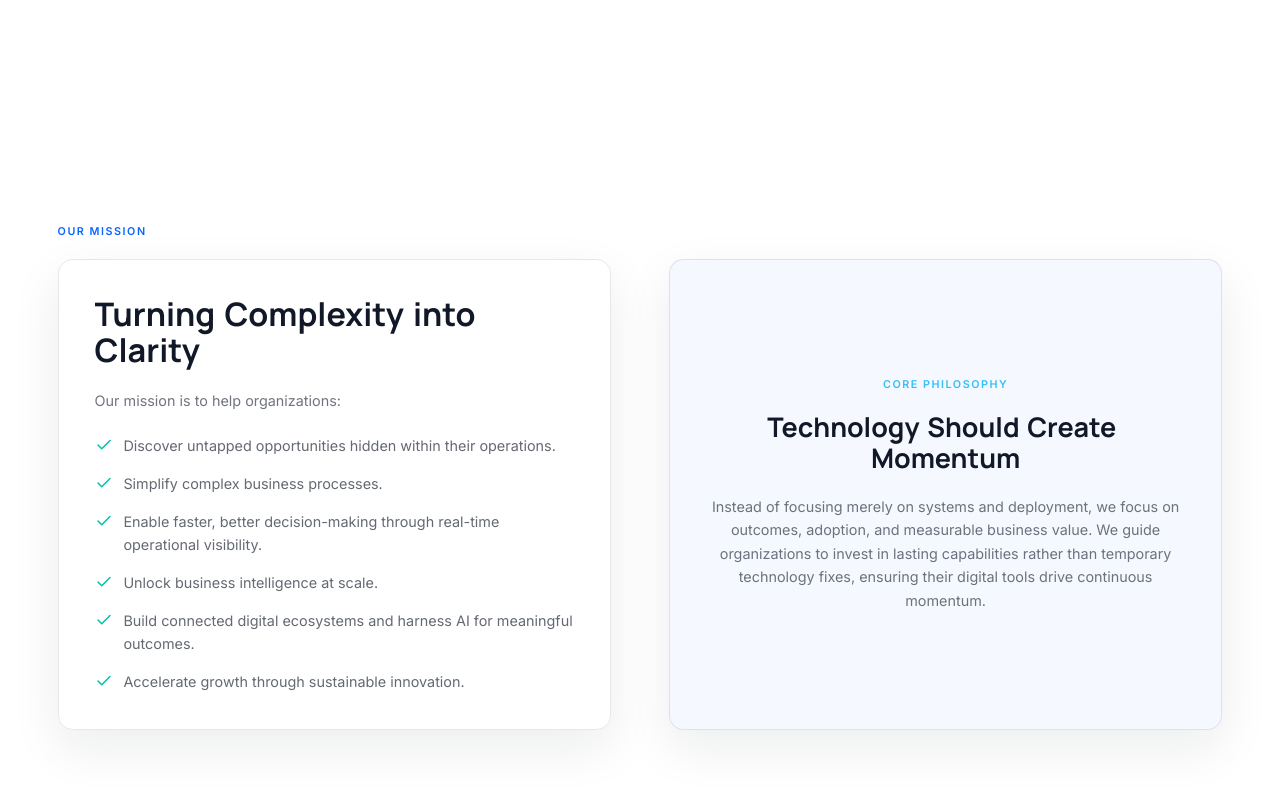
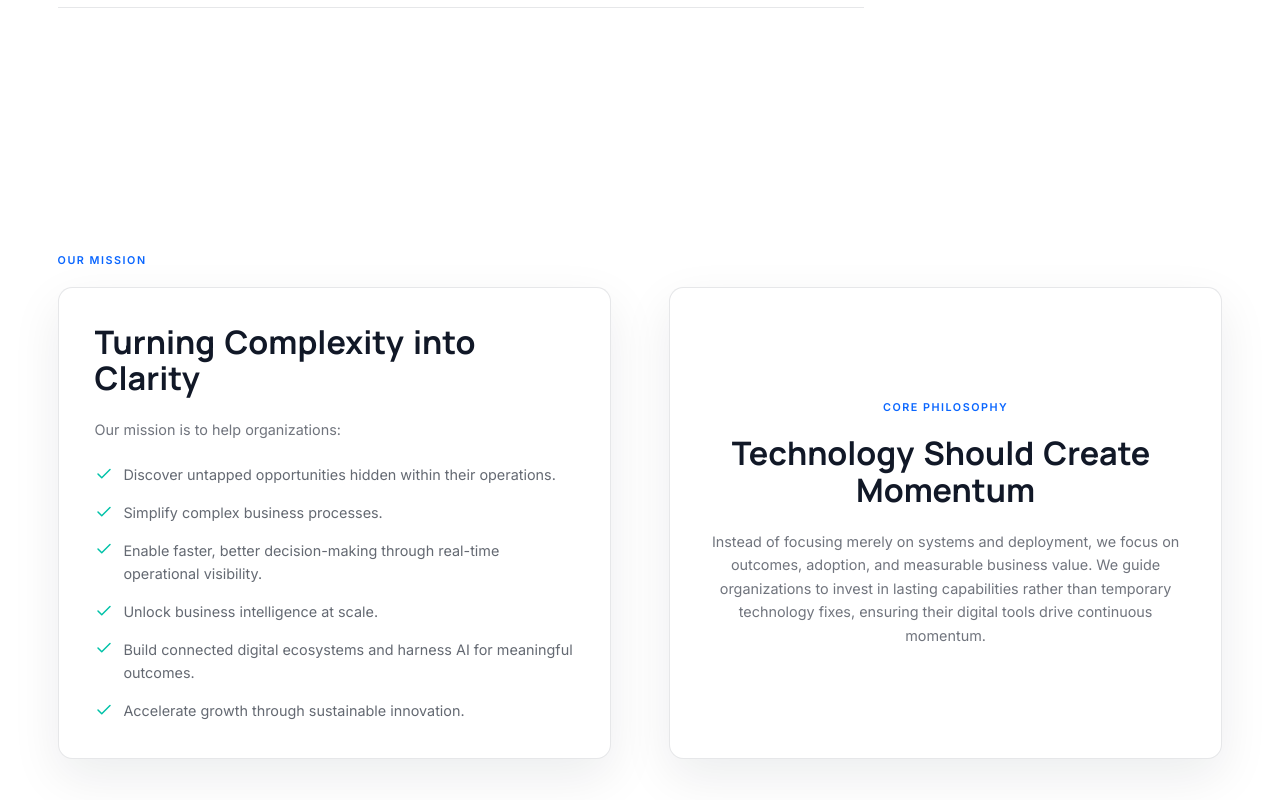
Before and after one commit to sujith892/MLabs, a Next.js app: page / in a window 1280 px wide. Shown: the part 1240-2040 px from the top of the page. Built offline with nearby package versions, Linux system fonts and the light colour scheme.

Commit message:
Font changes

```diff
--- a/components/sections/CorePhilosophy.tsx
+++ b/components/sections/CorePhilosophy.tsx
@@ -4,7 +4,7 @@ import { philosophy } from "@/content/philosophy";
 export default function CorePhilosophy() {
   return (
     <QuoteBanner eyebrow={philosophy.eyebrow}>
-      <p className="font-bold mb-4">{philosophy.heading}</p>
+      <p className="mb-4 font-bold text-deepblue">{philosophy.heading}</p>
       <p className="text-lg md:text-xl font-body font-normal text-white/70">{philosophy.body}</p>
     </QuoteBanner>
   );
--- a/components/sections/Hero.tsx
+++ b/components/sections/Hero.tsx
@@ -51,7 +51,7 @@ export default function Hero() {
     <section
       id="top"
       ref={heroRef}
-      className="relative flex flex-col justify-center overflow-hidden bg-white px-6 pb-32 pt-40 md:px-16 md:pb-40"
+      className="relative flex flex-col justify-center overflow-hidden bg-white px-6 pb-40 pt-40 md:px-16 md:pb-48"
     >
       <div className="container relative grid gap-12 md:grid-cols-[1.15fr_0.85fr] md:items-start md:gap-16">
         <div>
--- a/components/sections/MissionVision.tsx
+++ b/components/sections/MissionVision.tsx
@@ -35,7 +35,7 @@ export default function MissionVision() {
   );
 
   return (
-    <section id="mission" ref={sectionRef} className="bg-white px-6 py-28 md:px-16">
+    <section id="mission" ref={sectionRef} className="bg-white px-6 pb-44 pt-28 md:px-16">
       <div className="container">
         <p className="eyebrow mb-5">{mission.eyebrow}</p>
         <div className="grid items-stretch gap-16 lg:grid-cols-2">
@@ -45,10 +45,7 @@ export default function MissionVision() {
             whileInView={{ opacity: 1, x: 0 }}
             viewport={{ once: true, margin: "-15%" }}
             transition={{ duration: 0.7, ease: [0.16, 1, 0.3, 1] }}
-            className="h-full rounded-2xl border border-ink/10 p-10 shadow-[0_18px_50px_rgba(17,24,39,0.08)] transition-shadow"
-            style={{
-              backgroundColor: "color-mix(in srgb, #0a66ff calc(var(--fill, 1) * 4%), transparent)",
-            }}
+            className="h-full rounded-2xl border border-ink/10 bg-white p-10 shadow-[0_18px_50px_rgba(17,24,39,0.08)] transition-shadow"
           >
             <h2 className="font-display font-bold text-3xl md:text-4xl leading-[1.1] text-ink mb-6">
               <WordReveal text={mission.heading} />
@@ -70,12 +67,12 @@ export default function MissionVision() {
           whileInView={{ opacity: 1, x: 0 }}
           viewport={{ once: true, margin: "-15%" }}
           transition={{ duration: 0.7, delay: 0.1, ease: [0.16, 1, 0.3, 1] }}
-          className="h-full rounded-2xl border border-ink/10 bg-[color-mix(in_srgb,#0a66ff_4%,transparent)] p-10 text-center text-ink shadow-[0_18px_50px_rgba(17,24,39,0.08)] transition-shadow flex flex-col items-center justify-center"
+          className="h-full rounded-2xl border border-ink/10 bg-white p-10 text-center text-ink shadow-[0_18px_50px_rgba(17,24,39,0.08)] transition-shadow flex flex-col items-center justify-center"
         >
-          <p className="eyebrow mb-5" style={{ color: "#38bdf8" }}>
+          <p className="eyebrow mb-5" style={{ color: "#0A66FF" }}>
             {philosophy.eyebrow}
           </p>
-          <h2 className="max-w-xl font-display font-bold text-3xl leading-[1.15] mb-6 text-ink">
+          <h2 className="max-w-xl font-display font-bold text-4xl leading-[1.15] mb-6 text-ink">
             <WordReveal text={philosophy.heading} />
           </h2>
           <p className="max-w-xl text-ink/60 leading-relaxed">{philosophy.body}</p>
--- a/components/sections/WhyChooseUs.tsx
+++ b/components/sections/WhyChooseUs.tsx
@@ -134,7 +134,7 @@ export default function WhyChooseUs() {
               <div className="text-xs font-bold text-gray-600 uppercase tracking-wider mb-3">
 
               </div>
-              <div className="space-y-2.5 text-base text-gray-600 leading-relaxed"><br></br>
+              <div className="space-y-2.5 text-xl text-gray-600 leading-relaxed"><br></br>
                 <p>
                   You can already hire an AI developer, a Power BI analyst, or an automation specialist online. Good talent
                   isn&apos;t hard to find anymore.
```
